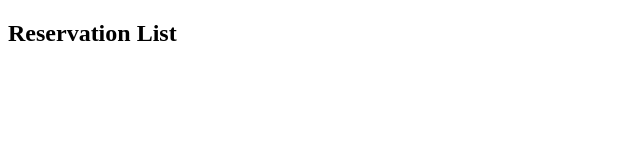
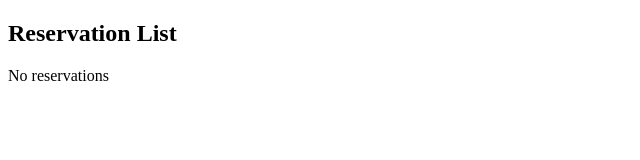
Before and after one commit to DanMorriss/angular-hotel-app, an Angular app: page /list in a window 1280 px wide. Shown: the top 160 px of the page, without its empty margins (0-640 px from the left). Built offline with nearby package versions, Linux system fonts and the light colour scheme.

Commit message:
Display reservation list if there are reservations

```diff
--- a/src/app/reservation-list/reservation-list.component.html
+++ b/src/app/reservation-list/reservation-list.component.html
@@ -1,6 +1,6 @@
 <h2>Reservation List</h2>
 
-<ul>
+<ul *ngIf="reservations.length; else noReservation">
   <li *ngFor="let reservation of reservations">
     Guest: {{ reservation.guestName }}<br />
     Email: {{ reservation.guestEmail }}<br />
@@ -9,3 +9,7 @@
     Check-out Date: {{ reservation.checkOutDate }}<br />
   </li>
 </ul>
+
+<ng-template #noReservation>
+  <p>No reservations</p>
+</ng-template>
```
